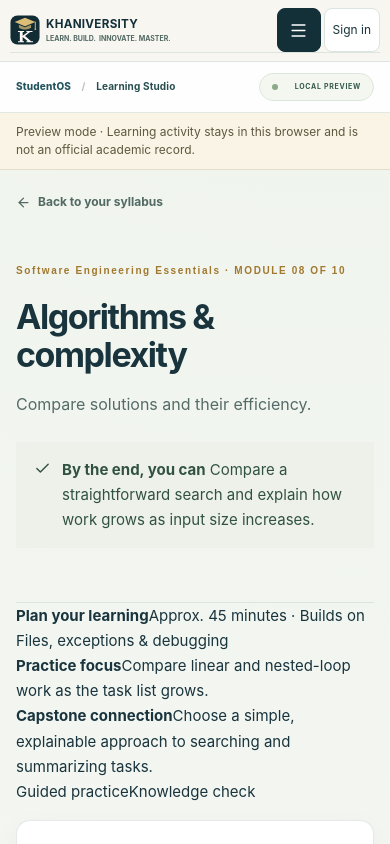
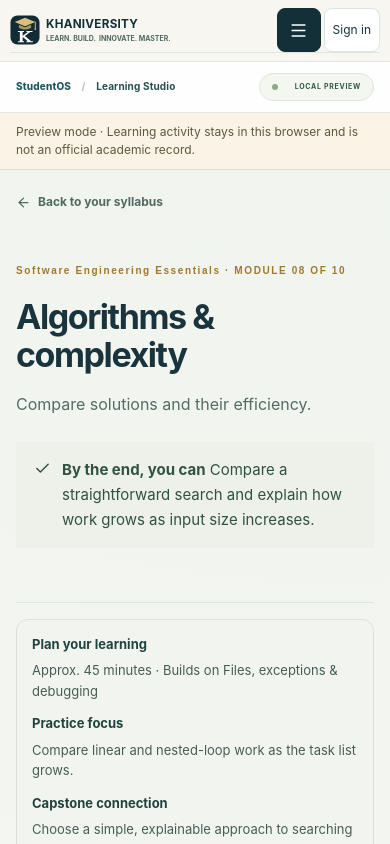
Before and after one commit to KuduKhan/khaniversity-platform, a Next.js app: page /preview/learn/cs101/algorithms-complexity in a window 390 px wide. Shown: the top 844 px of the page. Built offline with nearby package versions, Linux system fonts and the light colour scheme.

Commit message:
style(lessons): responsive, accessible learning orientation cards

```diff
--- a/src/app/responsive.css
+++ b/src/app/responsive.css
@@ -290,3 +290,26 @@
   .student-shell .sidebar .workspace-header-actions { gap: 4px; }
   .student-shell .sidebar .workspace-header-actions .workspace-account-shortcut { padding-inline: 6px; }
 }
+
+
+/* v0.6: consistent lesson orientation without duplicating course mechanics. */
+.lesson-orientation {
+  display: grid;
+  grid-template-columns: repeat(3,minmax(0,1fr));
+  gap: 12px;
+  min-width: 0;
+  margin: 16px 0 22px;
+  padding: clamp(15px,2vw,23px);
+  background: #f2f5ef;
+  border: 1px solid #d7e2d8;
+  border-radius: 15px;
+}
+.lesson-orientation > div { display: grid; gap: 7px; align-content: start; min-width: 0; }
+.lesson-orientation strong { color: #21433f; font-size: 13px; line-height: 1.4; }
+.lesson-orientation span { color: #465d56; font-size: 13px; line-height: 1.6; overflow-wrap: anywhere; }
+.lesson-orientation > nav { display: flex; flex-wrap: wrap; gap: 8px; grid-column: 1 / -1; border-top: 1px solid #d7e2d8; padding-top: 11px; }
+.lesson-orientation > nav a { display: inline-flex; align-items: center; min-height: 44px; padding: 8px 13px; border: 1px solid #bfcfc3; border-radius: 10px; font-size: 13px; font-weight: 700; color: #25564e; background: #fff; text-decoration: none; }
+.lesson-orientation > nav a:hover { background: #e5eee7; }
+.lesson-orientation > nav a:focus-visible { outline: 3px solid #b68b37; outline-offset: 2px; }
+@media(max-width: 900px) { .lesson-orientation { grid-template-columns: minmax(0,1fr); } }
+@media(max-width: 640px) { .lesson-orientation { padding: 15px; gap: 13px; border-radius: 12px; } }
```
